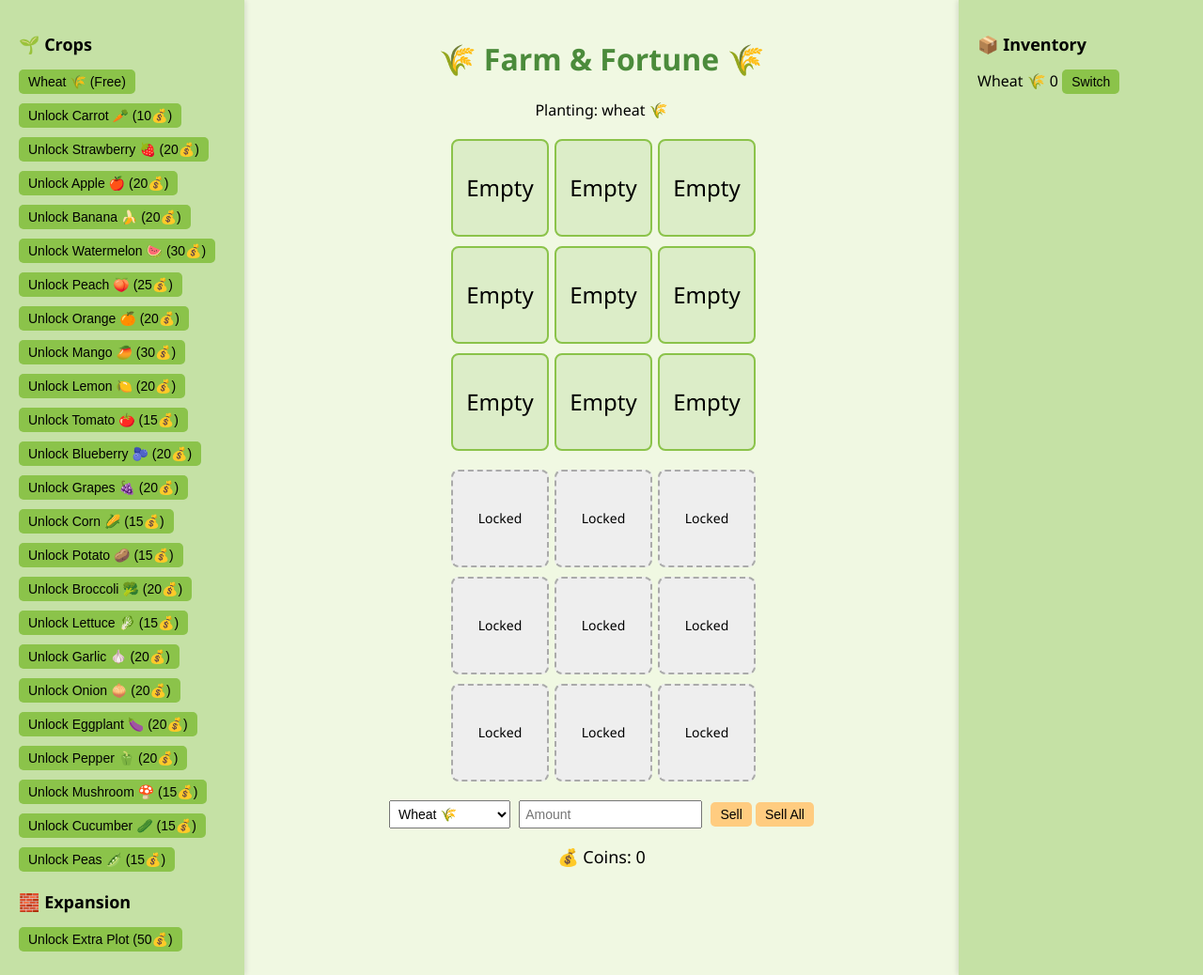
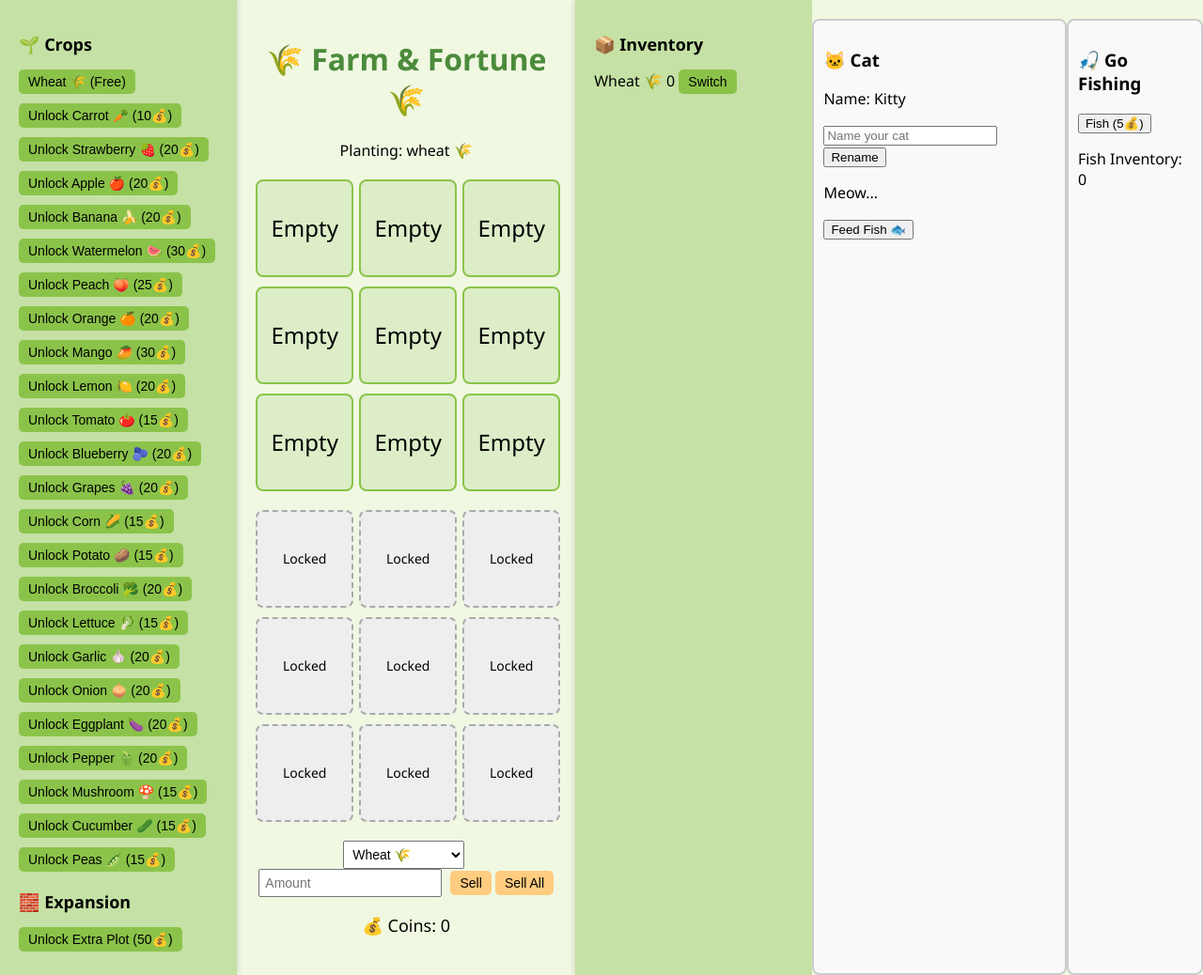
Before and after one commit to aloevvv/Farm, a plain HTML site: page index.html in a window 1280 px wide. Shown: the whole page at 94% size. Drawn offline with Linux system fonts and the light colour scheme.

Commit message:
Update index.html

```diff
--- a/index.html
+++ b/index.html
@@ -89,6 +89,13 @@
       border-radius: 5px;
       cursor: pointer;
     }
+    .catBox, .fishBox {
+  margin-top: 20px;
+  padding: 10px;
+  border: 2px solid #ccc;
+  border-radius: 8px;
+  background-color: #f9f9f9;
+}
   </style>
 </head>
 <body>
@@ -170,7 +177,25 @@
     <div id="inventoryList"></div>
   </div>
 
+  <div class="catBox">
+  <h3>🐱 Cat </h3>
+  <p>Name: <span id="catNameDisplay">Kitty</span></p>
+  <input type="text" id="catNameInput" placeholder="Name your cat" />
+  <button onclick="renameCat()">Rename</button>
+  <p id="catMessage">Meow...</p>
+  <button onclick="feedCat()">Feed Fish 🐟</button>
+</div>
+
+<div class="fishBox">
+  <h3>🎣 Go Fishing</h3>
+  <button onclick="goFishing()">Fish (5💰)</button>
+  <p>Fish Inventory: <span id="fishCount">0</span></p>
+</div>
+
+
   <script>
+    let catName = "Kitty";
+let fishInventory = 0;
     const gridSize = 3;
 let coins = 0;
 let currentCrop = 'wheat';
@@ -246,8 +271,12 @@ function handlePlotClick(index, plotArray, containerId) {
 function updateStats() {
   document.getElementById("coins").textContent = coins;
   document.getElementById("currentCrop").textContent = `${currentCrop} ${cropData[currentCrop].emoji}`;
+  document.getElementById("fishCount").textContent = fishInventory;
   updateInventorySidebar();
+  updateSellDropdown();
+  updateCropShop();
 }
+
 
 function selectCrop(crop) {
   if (!cropData[crop].unlocked) return;
@@ -285,6 +314,45 @@ function updateInventorySidebar() {
     }
   }
 }
+function renameCat() {
+  const input = document.getElementById("catNameInput").value.trim();
+  if (input) {
+    catName = input;
+    document.getElementById("catNameDisplay").textContent = catName;
+    document.getElementById("catMessage").textContent = `${catName} says: meow meow fish?`;
+  }
+}
+
+function goFishing() {
+  if (coins < 5) {
+    alert("Not enough coins to fish!");
+    return;
+  }
+  coins -= 5;
+  const roll = Math.random();
+  if (roll < 0.6) {
+    fishInventory += 1;
+    alert("You caught a fish! 🐟");
+  } else if (roll < 0.9) {
+    alert("You caught junk... 🪙");
+  } else {
+    fishInventory += 1;
+    alert("You caught a rare fish! 🐠");
+  }
+  updateStats();
+}
+
+function feedCat() {
+  if (fishInventory < 1) {
+    alert(`${catName} looks disappointed... no fish.`);
+    return;
+  }
+  fishInventory -= 1;
+  const reward = Math.floor(Math.random() * 3) + 1;
+  coins += reward;
+  document.getElementById("catMessage").textContent = `${catName} purrs happily. You earned ${reward}💰!`;
+  updateStats();
+}
 
 function sellCrop() {
   const type = document.getElementById("sellSelect").value;
```
